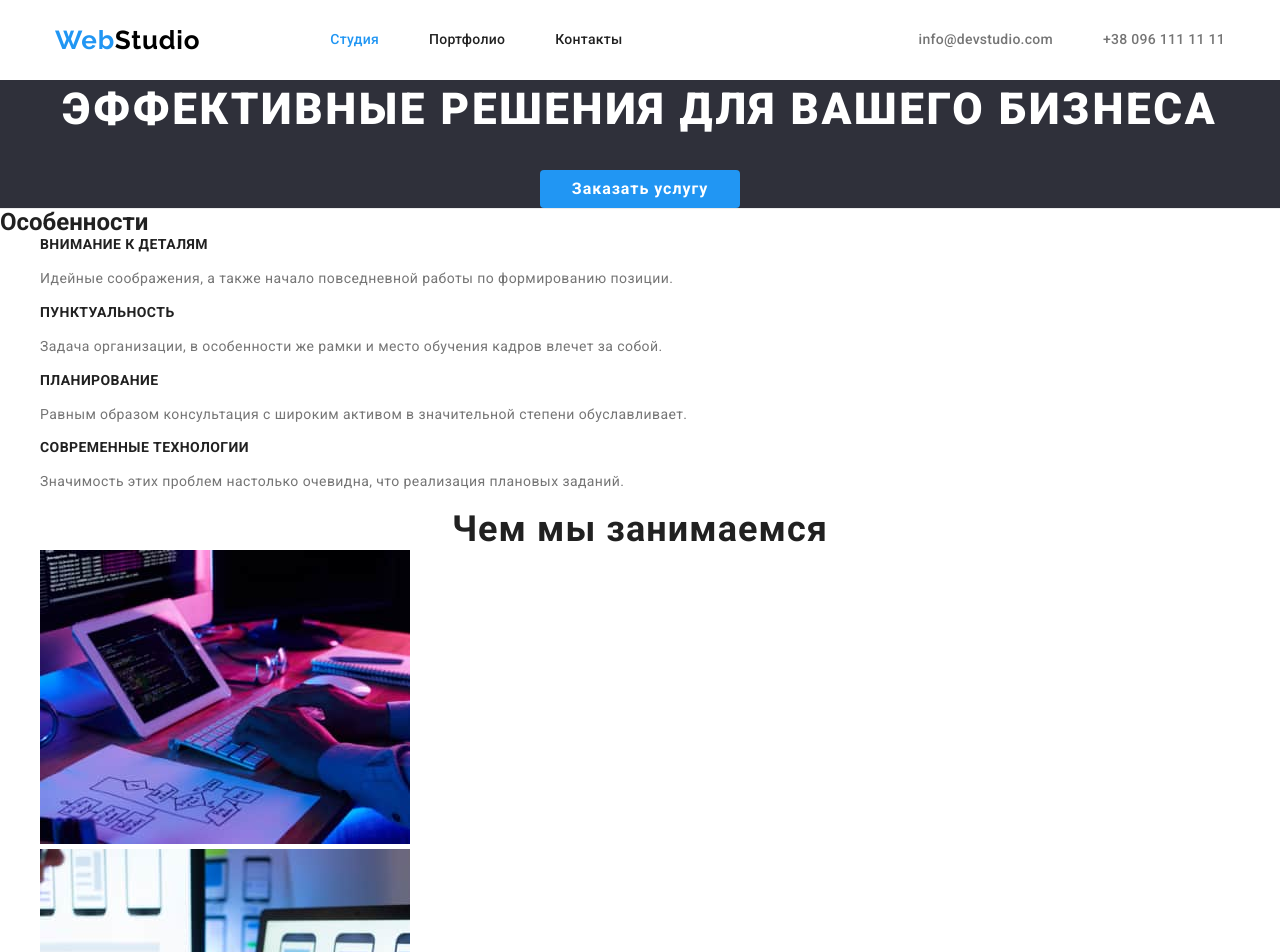
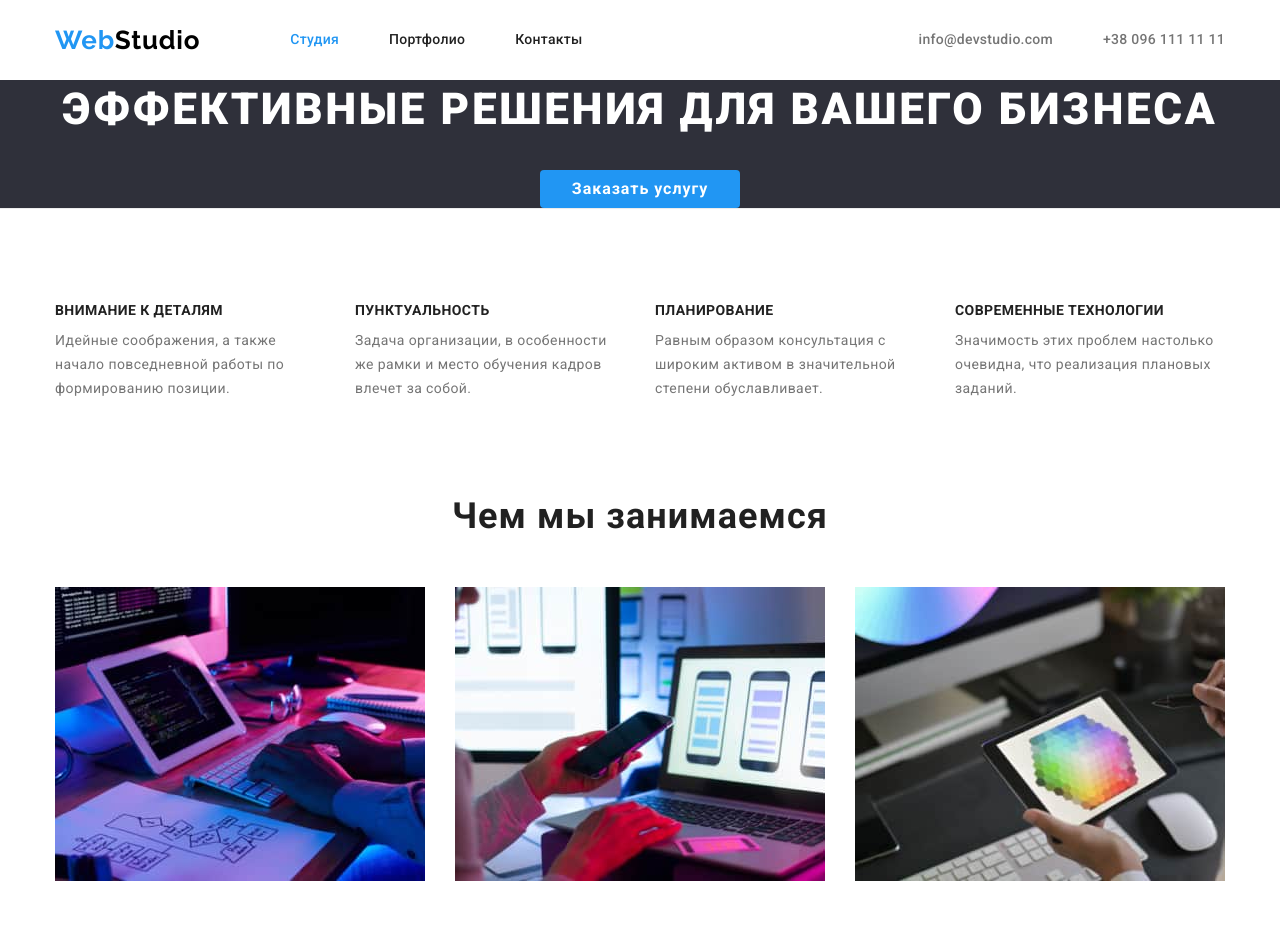
Before and after one commit to TetianaSosiedka/goit-markup-hw-03, a plain HTML site: page index.html in a window 1280 px wide. Shown: the top 952 px of the page. Drawn offline with nearby package versions, Linux system fonts and the light colour scheme.

Commit message:
добавляем стили секциям особенности и услуги

```diff
--- a/css/styles.css
+++ b/css/styles.css
@@ -25,12 +25,13 @@ h6 {
   margin-top: 0;
   margin-bottom: 0;
 }
-ul {
+p {
   margin: 0;
 }
-/*скидываем стили*/
 .list {
   list-style: none;
+  margin: 0;
+  padding: 0;
 }
 .link {
   text-decoration: none;
@@ -41,6 +42,10 @@ ul {
   padding-right: 15px;
   margin-right: auto;
   margin-left: auto;
+}
+.section {
+  padding-top: 94px;
+  padding-bottom: 94px;
 }
 
 /*---header start---*/
@@ -146,7 +151,29 @@ ul {
 
 /*----main start---*/
 /*Specials*/
+.specials-title.visually-hidden {
+  position: absolute;
+  width: 1px;
+  height: 1px;
+  margin: -1px;
+  padding: 0;
+  overflow: hidden;
+  border: 0;
+  clip: rect(0 0 0 0);
+}
+.special-list {
+  display: flex;
+  flex-wrap: wrap;
+  margin-left: -15px;
+  margin-right: -15px;
+}
+.special-item {
+  flex-basis: calc((100% - 4 * 30px) / 4);
+  margin-right: 15px;
+  margin-left: 15px;
+}
 .special-title {
+  margin-bottom: 10px;
   font-weight: 700;
   font-size: 14px;
   line-height: 1.14;
@@ -159,14 +186,30 @@ ul {
   letter-spacing: 0.03em;
 }
 /*services */
-.services {
+.services.section {
+  padding-top: 0;
 }
 .services-title {
+  margin-bottom: 50px;
   font-weight: 700;
   font-size: 36px;
   line-height: 1.17;
   text-align: center;
   letter-spacing: 0.03em;
+}
+.services-list {
+  display: flex;
+  flex-wrap: wrap;
+  margin-left: -15px;
+  margin-right: -15px;
+}
+.services-item {
+  flex-basis: calc((100% - 3 * 30px) / 3);
+  margin-right: 15px;
+  margin-left: 15px;
+}
+.services-img {
+  display: block;
 }
 /*team*/
 .team {
--- a/index.html
+++ b/index.html
@@ -5,37 +5,67 @@
     <meta http-equiv="X-UA-Compatible" content="IE=edge" />
     <meta name="viewport" content="width=device-width, initial-scale=1.0" />
     <title>WebStudio</title>
-    <link rel="preconnect" href="https://fonts.googleapis.com">
-    <link rel="preconnect" href="https://fonts.gstatic.com" crossorigin>
-    <link href="https://fonts.googleapis.com/css2?family=Raleway:wght@700&family=Roboto:wght@400;500;700;900&display=swap"
-      rel="stylesheet">
-    <link rel="stylesheet" href="https://cdnjs.cloudflare.com/ajax/libs/modern-normalize/1.1.0/modern-normalize.min.css"
+    <link rel="preconnect" href="https://fonts.googleapis.com" />
+    <link rel="preconnect" href="https://fonts.gstatic.com" crossorigin />
+    <link
+      href="https://fonts.googleapis.com/css2?family=Raleway:wght@700&family=Roboto:wght@400;500;700;900&display=swap"
+      rel="stylesheet"
+    />
+    <link
+      rel="stylesheet"
+      href="https://cdnjs.cloudflare.com/ajax/libs/modern-normalize/1.1.0/modern-normalize.min.css"
       integrity="sha512-wpPYUAdjBVSE4KJnH1VR1HeZfpl1ub8YT/NKx4PuQ5NmX2tKuGu6U/JRp5y+Y8XG2tV+wKQpNHVUX03MfMFn9Q=="
-      crossorigin="anonymous" referrerpolicy="no-referrer" />
-    <link rel="stylesheet" href="./css/styles.css">
+      crossorigin="anonymous"
+      referrerpolicy="no-referrer"
+    />
+    <link rel="stylesheet" href="./css/styles.css" />
   </head>
   <body>
     <!--Шапка-->
-    <header class=header>
+    <header class="header">
       <div class="container header-nav">
         <nav class="nav">
           <!--Логотип-->
-          <a class="logo link" href="./index.html" title="Страница сайта WebStudio" ><span
-              class="logo-decor">Web</span>Studio</a>
+          <a
+            class="logo link"
+            href="./index.html"
+            title="Страница сайта WebStudio"
+            ><span class="logo-decor">Web</span>Studio</a
+          >
           <!--Постраничная навигация-->
           <ul class="nav-list list">
-            <li class="nav-item"><a class="nav-link link curent" href="./index.html" title="Студия">Студия</a></li>
-            <li class="nav-item"><a class="nav-link link" href="./portfolio.html" title="Портфолио">Портфолио</a></li>
-            <li class="nav-item"><a class="nav-link link" href="" title="Контакты">Контакты</a></li>
+            <li class="nav-item">
+              <a class="nav-link link curent" href="./index.html" title="Студия"
+                >Студия</a
+              >
+            </li>
+            <li class="nav-item">
+              <a class="nav-link link" href="./portfolio.html" title="Портфолио"
+                >Портфолио</a
+              >
+            </li>
+            <li class="nav-item">
+              <a class="nav-link link" href="" title="Контакты">Контакты</a>
+            </li>
           </ul>
         </nav>
         <!--Меню контактов-->
         <ul class="contacts-list list">
           <li class="contact-item">
-            <a href="mailinto:info@devstudio.com" title="E-mail адрес" class="contacts-link link">info@devstudio.com</a>
+            <a
+              href="mailinto:info@devstudio.com"
+              title="E-mail адрес"
+              class="contacts-link link"
+              >info@devstudio.com</a
+            >
           </li>
           <li class="contact-item">
-            <a href="tel:+380961111111" title="Телефон" class="contacts-link link">+38 096 111 11 11</a>
+            <a
+              href="tel:+380961111111"
+              title="Телефон"
+              class="contacts-link link"
+              >+38 096 111 11 11</a
+            >
           </li>
         </ul>
       </div>
@@ -47,36 +77,35 @@
         </div>
       </section>
     </header>
-
     <!--Основной контент-->
     <main>
-      <div>
       <!--Особенности-->
-        <section class="specials">
-          <h2 class="specials-title">Особенности</h2>
+      <section class="section specials">
+        <div class="container">
+          <h2 class="specials-title visually-hidden">Особенности</h2>
           <ul class="special-list list">
-            <li>
+            <li class="special-item">
               <h3 class="special-title">Внимание к деталям</h3>
               <p class="special-text">
                 Идейные соображения, а также начало повседневной работы по
                 формированию позиции.
               </p>
             </li>
-            <li>
+            <li class="special-item">
               <h3 class="special-title">Пунктуальность</h3>
               <p class="special-text">
                 Задача организации, в особенности же рамки и место обучения
                 кадров влечет за собой.
               </p>
             </li>
-            <li>
+            <li class="special-item">
               <h3 class="special-title">Планирование</h3>
               <p class="special-text">
                 Равным образом консультация с широким активом в значительной
                 степени обуславливает.
               </p>
             </li>
-            <li>
+            <li class="special-item">
               <h3 class="special-title">Современные технологии</h3>
               <p class="special-text">
                 Значимость этих проблем настолько очевидна, что реализация
@@ -84,17 +113,33 @@
               </p>
             </li>
           </ul>
+        </div>
       </section>
       <!--Услуги-->
-        <section class="services">
+      <section class=" section services">
+        <div class="container">
           <h2 class="services-title">Чем мы занимаемся</h2>
         <ul class="services-list list">
-            <li><img src="./images/box1.jpg" alt="Web разработка" width="370" /></li>
-            <li><img src="./images/box2.jpg" alt="мобильные приложения" width="370" /></li>
-            <li><img src="./images/box3.jpg" alt="адаптация под планшеты" width="370" /></li>
+          <li class="services-item">
+            <img class="services-img" src="./images/box1.jpg" alt="Web разработка" width="370" />
+          </li>
+          <li class="services-item">
+            <img class="services-img"
+              src="./images/box2.jpg"
+              alt="мобильные приложения"
+              width="370"
+            />
+          </li>
+          <li class="services-item">
+            <img class="services-img"
+              src="./images/box3.jpg"
+              alt="адаптация под планшеты"
+              width="370"
+            />
+          </li>
         </ul>
+        </div>
       </section>
-      </div>
       <!--Команда-->
       <section class="team">
         <h2 class="team-title">Наша команда</h2>
@@ -133,16 +178,35 @@
     <!--Подвал-->
     <footer class="footer">
       <!--Логотип-->
-      <a href="./index.html" title="Страница сайта WebStudio" class="logo link"><span class="logo-decor">Web</span>Studio</a>
+      <a href="./index.html" title="Страница сайта WebStudio" class="logo link"
+        ><span class="logo-decor">Web</span>Studio</a
+      >
       <!--Меню контактов-->
       <address class="address">
-        <a href="https://www.google.com/maps/place/%D0%B1%D1%83%D0%BB.+%D0%9B%D0%B5%D1%81%D0%B8+%D0%A3%D0%BA%D1%80%D0%B0%D0%B8%D0%BD%D0%BA%D0%B8,+26,+%D0%9A%D0%B8%D0%B5%D0%B2,+%D0%A3%D0%BA%D1%80%D0%B0%D0%B8%D0%BD%D0%B0,+02000/@50.4265841,30.5361971,17z/data=!3m1!4b1!4m5!3m4!1s0x40d4cf0e033ecbe9:0x57a4dffefec77da0!8m2!3d50.4265807!4d30.5383858" title="г. Киев, пр-т Леси Украинки, 26" target="blank" rel="nooperer noreferrer" class="address-map-link link">г. Киев, пр-т Леси Украинки, 26</a>
+        <a
+          href="https://www.google.com/maps/place/%D0%B1%D1%83%D0%BB.+%D0%9B%D0%B5%D1%81%D0%B8+%D0%A3%D0%BA%D1%80%D0%B0%D0%B8%D0%BD%D0%BA%D0%B8,+26,+%D0%9A%D0%B8%D0%B5%D0%B2,+%D0%A3%D0%BA%D1%80%D0%B0%D0%B8%D0%BD%D0%B0,+02000/@50.4265841,30.5361971,17z/data=!3m1!4b1!4m5!3m4!1s0x40d4cf0e033ecbe9:0x57a4dffefec77da0!8m2!3d50.4265807!4d30.5383858"
+          title="г. Киев, пр-т Леси Украинки, 26"
+          target="blank"
+          rel="nooperer noreferrer"
+          class="address-map-link link"
+          >г. Киев, пр-т Леси Украинки, 26</a
+        >
         <ul class="address-list list">
           <li>
-            <a href="mailinto:info@devstudio.com" title="E-mail адрес" class="address-link link">info@devstudio.com</a>
+            <a
+              href="mailinto:info@devstudio.com"
+              title="E-mail адрес"
+              class="address-link link"
+              >info@devstudio.com</a
+            >
           </li>
           <li>
-            <a href="tel:+380961111111" title="Телефон" class="address-link link">+38 096 111 11 11</a>
+            <a
+              href="tel:+380961111111"
+              title="Телефон"
+              class="address-link link"
+              >+38 096 111 11 11</a
+            >
           </li>
         </ul>
       </address>
```
Lines whose indentation alone changed are shown as unchanged.
